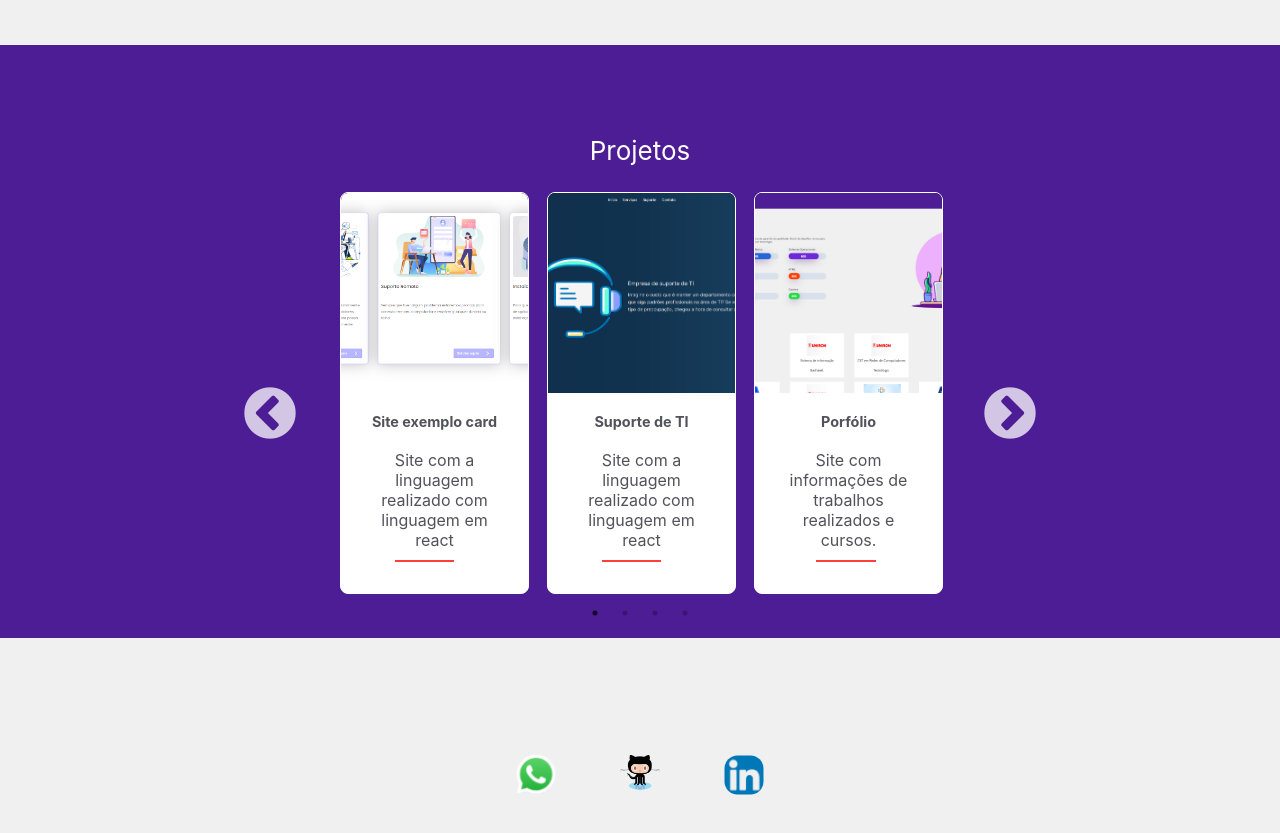
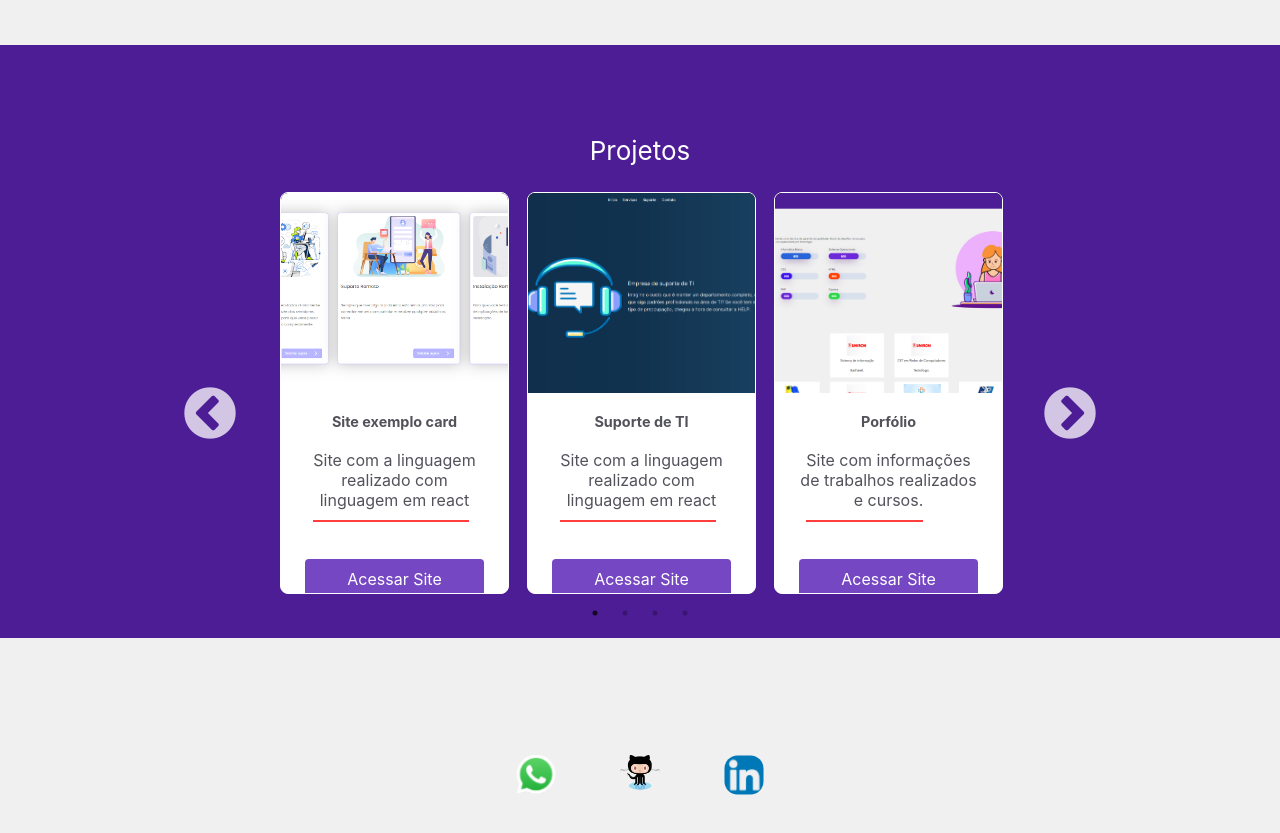
Before and after one commit to ThaisPerez/Portfolio, a React (Create React App) app: page / in a window 1280 px wide. Shown: the part 2940-3773 px from the top of the page. Built offline with nearby package versions, Linux system fonts and the light colour scheme.

Commit message:
alteracoes no carousel

```diff
--- a/src/Pages/Cursos/styles.css
+++ b/src/Pages/Cursos/styles.css
@@ -30,8 +30,6 @@
   display: flex;
   justify-content: center;
   align-items: center;
-
-
 }
 
 .containerCursos .card .face.face1 {
--- a/src/components/Carousel/App.css
+++ b/src/components/Carousel/App.css
@@ -1,5 +1,5 @@
 .AppCard {
-  width:50%;
+  width:60%;
   margin: 0 auto;
   margin-top: 50px;
   text-align: center;
@@ -26,6 +26,9 @@
 }
 .slick-next {
   right: -60px;
+}
+.img-top{
+  background: #52525b;
 }
  .slick-prev:before,
 .slick-next:before {
```
